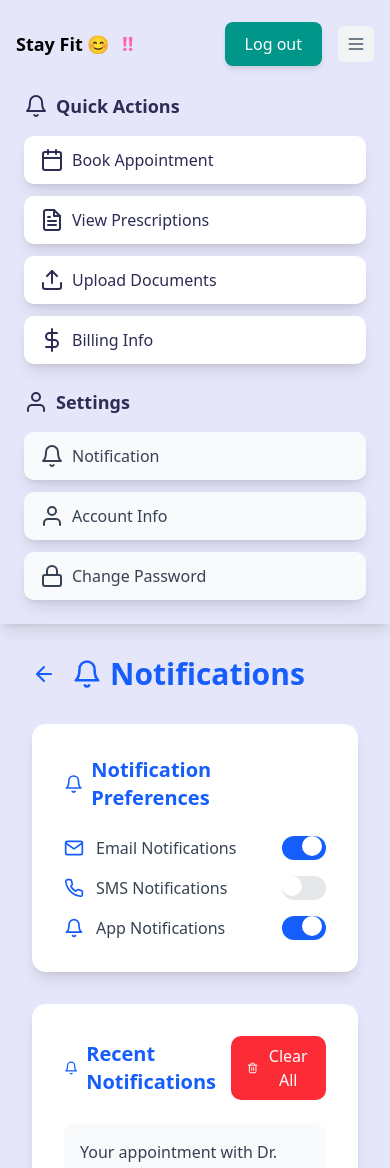
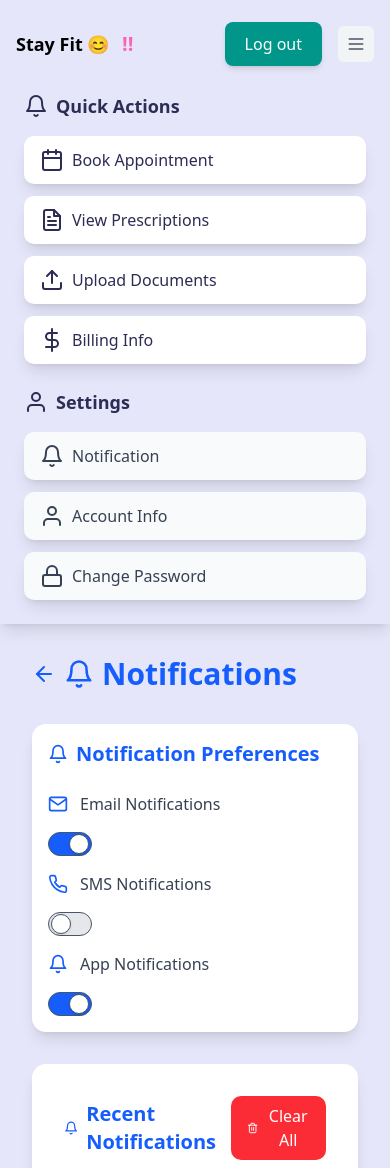
Before and after one commit to Shaanworkspace/MediPlan-Frontend, a React (Vite) app: page /notification in a window 390 px wide. Shown: the top 1168 px of the page. Built offline with nearby package versions, Linux system fonts and the light colour scheme.

Commit message:
Refactor code structure for improved readability and maintainability

```diff
--- a/index.html
+++ b/index.html
@@ -2,7 +2,7 @@
 <html lang="en">
   <head>
     <meta charset="UTF-8" />
-    <link rel="icon" type="image/svg+xml" href="/suit.svg" />
+    <link rel="icon" href="/src/images/logo.png">
     <meta name="viewport" content="width=device-width, initial-scale=1.0" />
     <title>MediPlan : Make Plans Easy</title>
   </head>
--- a/src/MyComponents/Dashboards/DashboardUtilities/AdminProfileCard.jsx
+++ b/src/MyComponents/Dashboards/DashboardUtilities/AdminProfileCard.jsx
@@ -50,7 +50,7 @@ export default function AdminProfileCard() {
                 );
                 setUser(res.data);
             } catch (e) {
-                console.warn("Using DemoAdmin as fallback.");
+                console.warn("Using DemoAdmin as fallback.",e);
                 setUser(DemoAdmin);
             }
         };
--- a/src/MyComponents/Dashboards/Pages/AccountInfo.jsx
+++ b/src/MyComponents/Dashboards/Pages/AccountInfo.jsx
@@ -43,7 +43,7 @@ const AccountInfo = () => {
                 {/* Main Section */}
                 <section className="flex-1 p-8 space-y-8 overflow-auto">
                     <div className="flex items-center space-x-4">
-                        <Link to="/dashboard" className="text-blue-600 hover:text-blue-800">
+                        <Link to="/user-dashboard" className="text-blue-600 hover:text-blue-800">
                             <FiArrowLeft size={24} />
                         </Link>
                         <h1 className="text-3xl font-bold text-blue-600 flex items-center">
--- a/src/MyComponents/Dashboards/Pages/BillingInfo.jsx
+++ b/src/MyComponents/Dashboards/Pages/BillingInfo.jsx
@@ -49,7 +49,7 @@ const BillingInfo = () => {
                 {/* Main Section */}
                 <section className="flex-1 p-8 space-y-8 overflow-auto">
                     <div className="flex items-center space-x-4">
-                        <Link to="/dashboard" className="text-blue-600 hover:text-blue-800">
+                        <Link to="/user-dashboard" className="text-blue-600 hover:text-blue-800">
                             <FiArrowLeft size={24} />
                         </Link>
                         <h1 className="text-3xl font-bold text-blue-600 flex items-center">
--- a/src/MyComponents/Dashboards/Pages/ChangePassword.jsx
+++ b/src/MyComponents/Dashboards/Pages/ChangePassword.jsx
@@ -61,7 +61,7 @@ const ChangePassword = () => {
                 {/* Main Section */}
                 <section className="flex-1 p-8 space-y-8 overflow-auto">
                     <div className="flex items-center space-x-4">
-                        <Link to="/dashboard" className="text-blue-600 hover:text-blue-800">
+                        <Link to="/user-dashboard" className="text-blue-600 hover:text-blue-800">
                             <FiArrowLeft size={24} />
                         </Link>
                         <h1 className="text-3xl font-bold text-blue-600 flex items-center">
--- a/src/MyComponents/Dashboards/Pages/DashboardSidebar.jsx
+++ b/src/MyComponents/Dashboards/Pages/DashboardSidebar.jsx
@@ -7,7 +7,7 @@ const DashboardSidebar = () => {
         navigate(route);
     }
     return (
-        <div className="lg:w-1/4 w-full bg-[#E6E6FA] p-6 shadow-lg space-y-6">
+        <div className="lg:w-1/4 bg-[#E6E6FA] p-6 shadow-lg space-y-6">
             <div>
                 <h2 className="text-lg font-semibold text-[#2C2C54] mb-4 flex items-center">
                     <FiBell className="mr-2 text-2xl" /> Quick Actions
--- a/src/MyComponents/Dashboards/Pages/Notification.jsx
+++ b/src/MyComponents/Dashboards/Pages/Notification.jsx
@@ -37,73 +37,76 @@ const Notification = () => {
             {/* Main Content */}
             <main className="flex flex-col lg:flex-row flex-grow  mt-17">
                 {/* Sidebar */}
-        <DashboardSidebar/>
+                <DashboardSidebar />
 
                 {/* Main Section */}
                 <section className="flex-1 p-8 space-y-8 overflow-auto">
                     <div className="flex items-center space-x-4">
-            <Link to="/dashboard" className="text-blue-600 hover:text-blue-800">
+                        <Link to="/user-dashboard" className="flex items-center justify-center gap-2 text-blue-600 hover:text-blue-800">
                             <FiArrowLeft size={24} />
-            </Link>
                             <h1 className="text-3xl font-bold text-blue-600 flex items-center">
                                 <FiBell className="mr-2" /> Notifications
                             </h1>
+                        </Link>
                     </div>
 
                     {/* Notification Preferences */}
-          <div className="bg-white p-8 rounded-xl shadow-lg">
+                    <div className="bg-white p-4 sm:p-8 rounded-xl shadow-lg">
                         <h2 className="text-xl font-semibold text-blue-600 mb-6 flex items-center">
                             <FiBell className="mr-2" /> Notification Preferences
                         </h2>
                         <div className="space-y-4">
-              <div className="flex items-center justify-between">
+                            {/* Email */}
+                            <div className="flex flex-col sm:flex-row sm:items-center justify-between gap-2 w-full">
                                 <div className="flex items-center">
                                     <FiMail className="mr-3 text-blue-600" size={20} />
                                     <span className="text-gray-700">Email Notifications</span>
                                 </div>
-                <label className="relative inline-flex items-center cursor-pointer">
+                                <label className="relative inline-flex items-center cursor-pointer mt-2 sm:mt-0">
                                     <input
                                         type="checkbox"
                                         checked={preferences.email}
                                         onChange={() => handlePreferenceChange('email')}
                                         className="sr-only peer"
                                     />
-                  <div className="w-11 h-6 bg-gray-200 peer-focus:outline-none rounded-full peer peer-checked:bg-blue-600">
-                    <div className={`w-5 h-5 bg-white rounded-full transition-transform ${preferences.email ? 'translate-x-5' : 'translate-x-0'}`} />
+                                    <div className="w-11 h-6 border-1 border-gray-600 bg-gray-200 peer-focus:outline-none rounded-full peer peer-checked:bg-blue-600 transition-colors flex items-center">
+                                        <div className={`w-5 h-5 border-1 border-gray-600 bg-white rounded-full shadow transition-transform duration-300 ${preferences.email ? 'translate-x-5' : 'translate-x-0.5'}`} />
                                     </div>
                                 </label>
                             </div>
-              <div className="flex items-center justify-between">
+                            {/* SMS */}
+                            <div className="flex flex-col sm:flex-row sm:items-center justify-between gap-2 w-full">
                                 <div className="flex items-center">
                                     <FiPhone className="mr-3 text-blue-600" size={20} />
                                     <span className="text-gray-700">SMS Notifications</span>
                                 </div>
-                <label className="relative inline-flex items-center cursor-pointer">
+                                <label className="relative inline-flex items-center cursor-pointer mt-2 sm:mt-0">
                                     <input
                                         type="checkbox"
                                         checked={preferences.sms}
                                         onChange={() => handlePreferenceChange('sms')}
                                         className="sr-only peer"
                                     />
-                  <div className="w-11 h-6 bg-gray-200 peer-focus:outline-none rounded-full peer peer-checked:bg-blue-600">
-                    <div className={`w-5 h-5 bg-white rounded-full transition-transform ${preferences.sms ? 'translate-x-5' : 'translate-x-0'}`} />
+                                    <div className="w-11 h-6 border-1 border-gray-600 bg-gray-200 peer-focus:outline-none rounded-full peer peer-checked:bg-blue-600 transition-colors flex items-center">
+                                        <div className={`w-5 h-5 bg-white border-1 border-gray-600 rounded-full shadow transition-transform duration-300 ${preferences.sms ? 'translate-x-5' : 'translate-x-0.5'}`} />
                                     </div>
                                 </label>
                             </div>
-              <div className="flex items-center justify-between">
+                            {/* App */}
+                            <div className="flex flex-col sm:flex-row sm:items-center justify-between gap-2 w-full">
                                 <div className="flex items-center">
                                     <FiBell className="mr-3 text-blue-600" size={20} />
                                     <span className="text-gray-700">App Notifications</span>
                                 </div>
-                <label className="relative inline-flex items-center cursor-pointer">
+                                <label className="relative inline-flex items-center cursor-pointer mt-2 sm:mt-0">
                                     <input
                                         type="checkbox"
                                         checked={preferences.app}
                                         onChange={() => handlePreferenceChange('app')}
                                         className="sr-only peer"
                                     />
-                  <div className="w-11 h-6 bg-gray-200 peer-focus:outline-none rounded-full peer peer-checked:bg-blue-600">
-                    <div className={`w-5 h-5 bg-white rounded-full transition-transform ${preferences.app ? 'translate-x-5' : 'translate-x-0'}`} />
+                                    <div className="w-11 border-1 border-gray-600 h-6 bg-gray-200 peer-focus:outline-none rounded-full peer peer-checked:bg-blue-600 transition-colors flex items-center">
+                                        <div className={`w-5 h-5 bg-white border-1 border-gray-600 rounded-full shadow transition-transform duration-300 ${preferences.app ? 'translate-x-5' : 'translate-x-0.5'}`} />
                                     </div>
                                 </label>
                             </div>
--- a/src/MyComponents/Dashboards/Pages/UploadDocuments.jsx
+++ b/src/MyComponents/Dashboards/Pages/UploadDocuments.jsx
@@ -65,7 +65,7 @@ const UploadDocuments = () => {
                 {/* Main Section */}
                 <section className="flex-1 p-8 space-y-8 overflow-auto">
                     <div className="flex items-center space-x-4">
-                        <Link to="/dashboard" className="text-blue-600 hover:text-blue-800">
+                        <Link to="/user-dashboard" className="text-blue-600 hover:text-blue-800">
                             <FiArrowLeft size={24} />
                         </Link>
                         <h1 className="text-3xl font-bold text-blue-600 flex items-center">
```
Also changed, not shown: src/MyComponents/Dashboards/UserDashboard.jsx (+2 -17 lines), src/MyComponents/FeaturePages/Utilities/AppointmentFormDialog.jsx (+6 -5 lines), src/MyComponents/Pages/HomePage.jsx (+84 -84 lines), src/MyComponents/UI/HomeHeader.jsx (+7 -6 lines), src/images/logo.png (added). Lines whose indentation alone changed are shown as unchanged.
